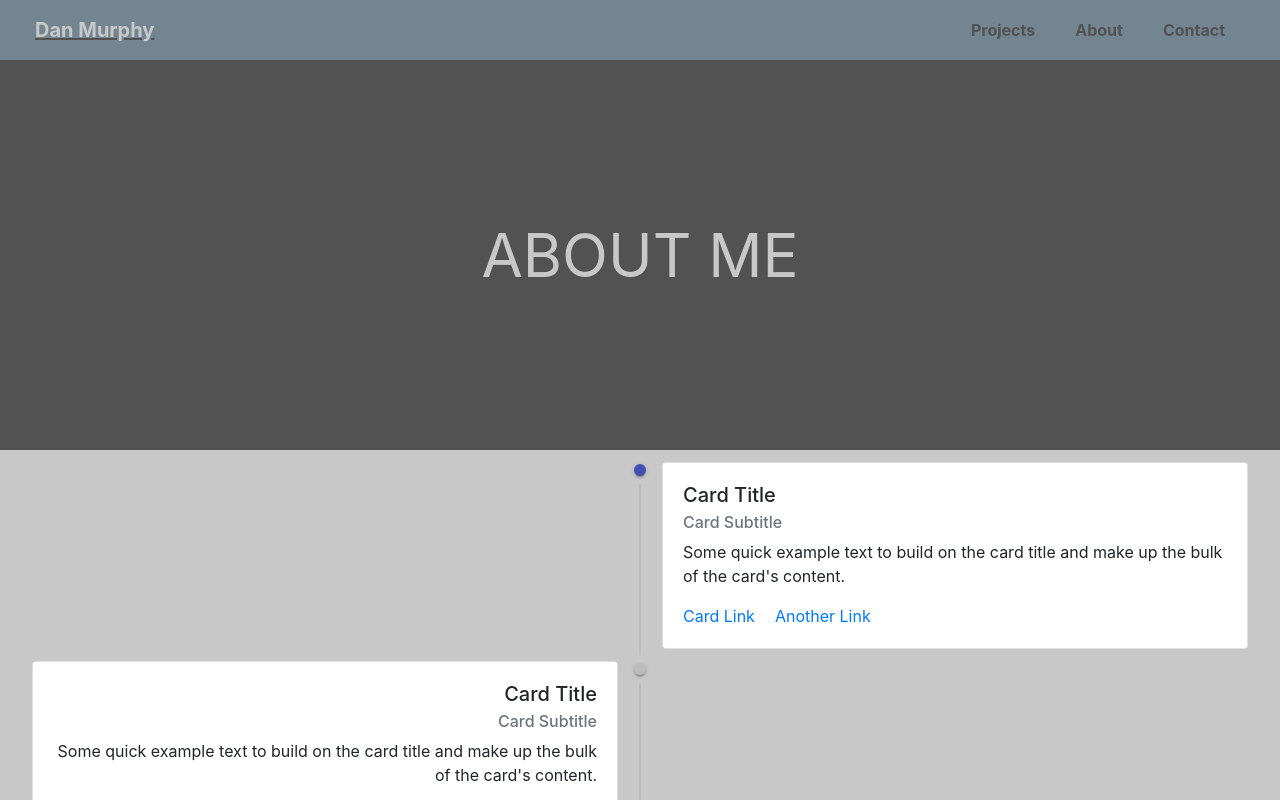
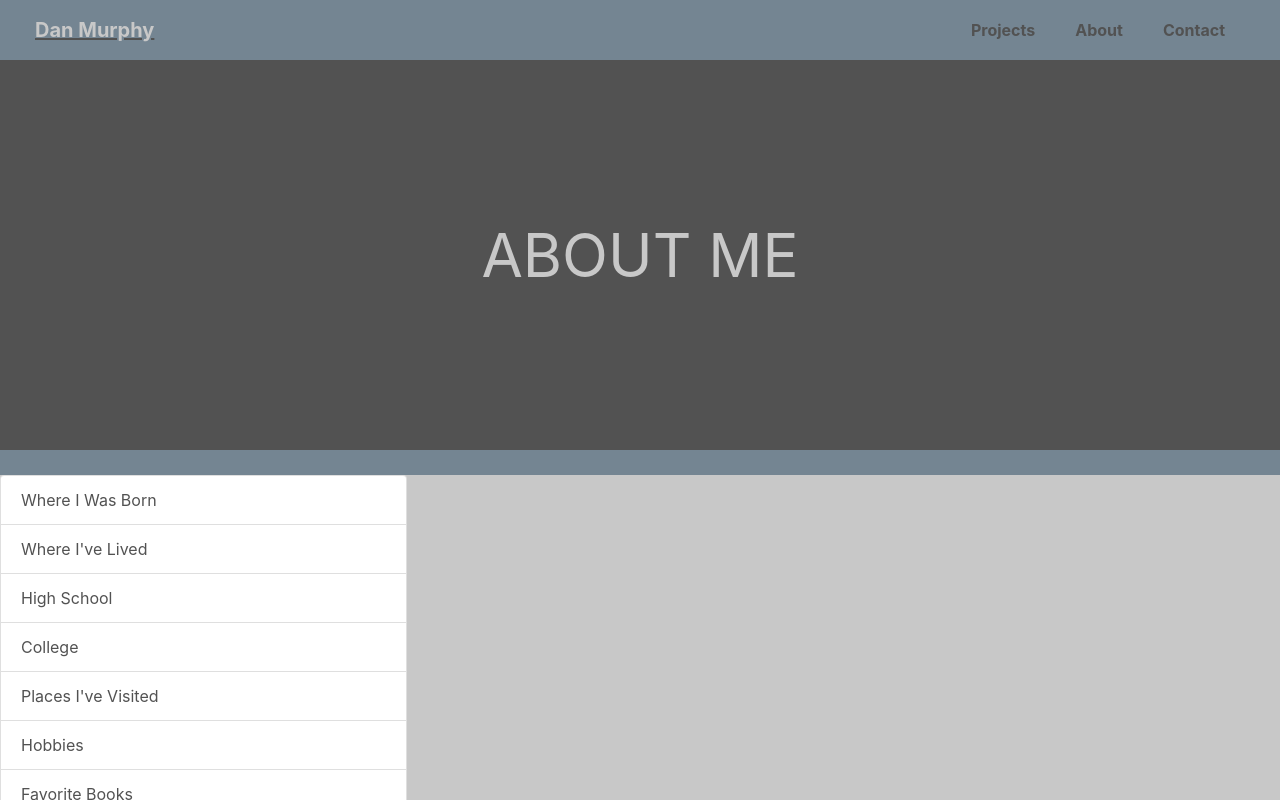
Before and after one commit to danmurphy1217/website, a React (Create React App) app: page /about in a window 1280 px wide. Shown: the top 800 px of the page. Built offline with nearby package versions, Linux system fonts and the light colour scheme.

Commit message:
add new about page styling

```diff
--- a/package.json
+++ b/package.json
@@ -3,6 +3,7 @@
   "version": "0.1.0",
   "private": true,
   "dependencies": {
+    "@googlemaps/google-maps-services-js": "^3.1.13",
     "@material-ui/core": "^4.11.2",
     "@material-ui/icons": "^4.11.2",
     "@material-ui/lab": "^4.0.0-alpha.57",
--- a/src/components/AboutMain.js
+++ b/src/components/AboutMain.js
@@ -1,53 +1,97 @@
-import React from "react";
-import Timeline from "@material-ui/lab/Timeline";
-import TimelineItem from "@material-ui/lab/TimelineItem";
-import TimelineSeparator from "@material-ui/lab/TimelineSeparator";
-import TimelineConnector from "@material-ui/lab/TimelineConnector";
-import TimelineContent from "@material-ui/lab/TimelineContent";
-import TimelineDot from "@material-ui/lab/TimelineDot";
+import React, { useState } from "react";
+import ListGroup from "react-bootstrap/ListGroup";
+import Row from "react-bootstrap/Row";
+import Col from "react-bootstrap/Col";
+import Tab from "react-bootstrap/Tab";
 import Card from "react-bootstrap/Card";
+import { ListGroupItem } from "react-bootstrap";
 
 export default function ColorsTimeline() {
-  const timelineData = [
+  const ListGroupItemsPlaintext = [
     "Where I Was Born",
-    "Where I Went To High School",
-    "Where I Went To College",
-    "Where I've Travelled To",
-    "My Hobbies",
+    "Where I've Lived",
+    "High School",
+    "College",
+    "Places I've Visited",
+    "Hobbies",
+    "Favorite Books",
   ];
-  const timelineItems = [];
-  timelineData.forEach((item) => {
-    const indexOfItem = timelineData.indexOf(item);
+  const ListGroupContentsPlaintext = {
+    "Where I Was Born": ["Wilmington, DE"],
+    "Where I've Lived": ["Wilmington, DE", "Middletown, DE", "North East, MD"],
+    "High School": ["The Tatnall School"],
+    College: ["Davidson College"],
+    "Places I've Visited": [
+      "Kfir Yasif, Israel",
+      "San Francisco, CA",
+      "Denmark, Copenhagen",
+    ],
+    Hobbies: ["Reading", "Coding", "Cooking"],
+    "Favorite Books": [
+      "Lord of the Flies",
+      "Acting with Power",
+      "The New Silk Roads: The Present and Future of the World",
+      "The Everything Store",
+    ],
+  };
 
-    const color = indexOfItem % 2 === 0 ? "primary" : "grey";
-    const connector =
-      indexOfItem === timelineData.length - 1 ? null : <TimelineConnector />;
-    const styledItem = (
-      <Card >
-        <Card.Body>
-          <Card.Title>Card Title</Card.Title>
-          <Card.Subtitle className="mb-2 text-muted">
-            Card Subtitle
-          </Card.Subtitle>
-          <Card.Text>
-            Some quick example text to build on the card title and make up the
-            bulk of the card's content.
-          </Card.Text>
-          <Card.Link href="#">Card Link</Card.Link>
-          <Card.Link href="#">Another Link</Card.Link>
-        </Card.Body>
-      </Card>
-    );
+  const DefaultKeyColors = {
+    "Where I Was Born": { background: "white", text: "#525252" },
+    "Where I've Lived": { background: "white", text: "#525252" },
+    "High School": { background: "white", text: "#525252" },
+    College: { background: "white", text: "#525252" },
+    "Places I've Visited": { background: "white", text: "#525252" },
+    Hobbies: { background: "white", text: "#525252" },
+    "Favorite Books": { background: "white", text: "#525252" },
+  };
 
-    timelineItems.push(
-      <TimelineItem>
-        <TimelineSeparator>
-          <TimelineDot color={color} />
-          {connector}
-        </TimelineSeparator>
-        <TimelineContent>{styledItem}</TimelineContent>
-      </TimelineItem>
-    );
-  });
-  return <Timeline align="alternate">{timelineItems}</Timeline>;
+  const [color, setColor] = useState(DefaultKeyColors);
+
+  const ListGroupItemsFormatted = ListGroupItemsPlaintext.map(
+    (itemPlaintext) => {
+      return (
+        <ListGroup.Item
+          action
+          key={itemPlaintext}
+          style={{
+            backgroundColor: `${color[itemPlaintext].background}`,
+            color: `${color[itemPlaintext].text}`,
+          }}
+          href={`#${itemPlaintext}`}
+          onClick={(e) => {
+            console.log(DefaultKeyColors);
+            DefaultKeyColors[e.target.textContent].background = "#525252";
+            DefaultKeyColors[e.target.textContent].text = "#C8C8C8";
+            setColor(DefaultKeyColors);
+          }}
+        >
+          {itemPlaintext}
+        </ListGroup.Item>
+      );
+    }
+  );
+
+  const ListGroupContentsFormatted = ListGroupItemsPlaintext.map(
+    (itemPlaintext) => {
+      return (
+        <Tab.Pane eventKey={`#${itemPlaintext}`}>
+          <Card>
+            <Card.Header as="h5">&#127968;{ListGroupContentsPlaintext[itemPlaintext]}</Card.Header>
+          </Card>
+        </Tab.Pane>
+      );
+    }
+  );
+  return (
+    <Tab.Container id="list-group-tabs-example" defaultActiveKey="#link1">
+      <Row>
+        <Col sm={4}>
+          <ListGroup>{ListGroupItemsFormatted}</ListGroup>
+        </Col>
+        <Col sm={8}>
+          <Tab.Content>{ListGroupContentsFormatted}</Tab.Content>
+        </Col>
+      </Row>
+    </Tab.Container>
+  );
 }
--- a/src/pages/About.js
+++ b/src/pages/About.js
@@ -3,6 +3,7 @@ import styled from "styled-components";
 import { Descriptors } from "../components/HomeMain";
 import BasicTimeline from "../components/AboutMain";
 import Footer from "../components/Footer";
+import Divider from "../components/extras/Divider";
 
 const AboutBody = styled.div`
   // background-color: #005086;
@@ -13,6 +14,7 @@ const AboutPage = () => {
       <AboutBody>
         <Header />
         <Descriptors plaintext="ABOUT ME" />
+        <Divider />
         <BasicTimeline />
         <Footer />
       </AboutBody>
```
Also changed, not shown: 2 other files (tests, documents, lock files or other folders).
